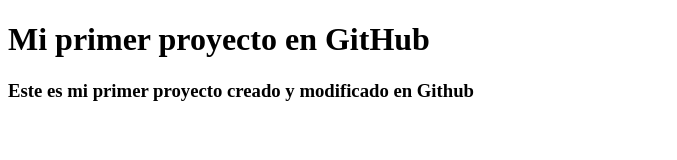
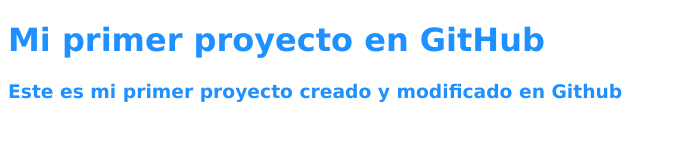
Before and after one commit to MChuil/pagina-web, a plain HTML site: page index.html in a window 1280 px wide. Shown: the whole page, without its empty margins (0-677 px from the left). Drawn offline with Linux system fonts and the light colour scheme.

Commit message:
Estilos CSS
Se agregaron los primeros esilos css para el tipo de letra y el color de
la letra

```diff
--- a/index.html
+++ b/index.html
@@ -4,6 +4,13 @@
 <head>
     <meta charset="UTF-8">
     <title>Proyectos en GitHub</title>
+    <style>
+        body {
+            font-family: "Verdana";
+            color: dodgerblue;
+        }
+
+    </style>
 </head>
 
 <body>
```
